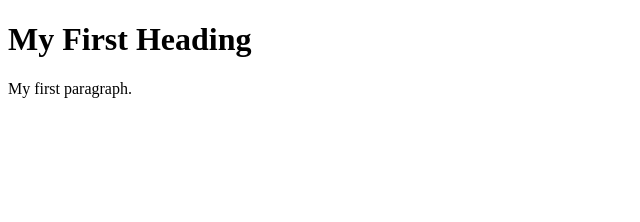
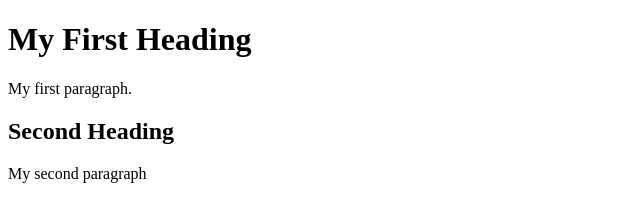
Before and after one commit to madaminescu/git-demo, a plain HTML site: page index.html in a window 1280 px wide. Shown: the whole page, without its empty margins (0-640 px from the left). Drawn offline with Linux system fonts and the light colour scheme.

Commit message:
some more changes

```diff
--- a/index.html
+++ b/index.html
@@ -8,5 +8,8 @@
 		<h1>My First Heading</h1>
 		<p>My first paragraph.</p>
 
+		<h2> Second Heading </h2>
+		<p> My second paragraph</p>
+
 	</body>
 </html>
```
Also changed, not shown: 1 other file.
